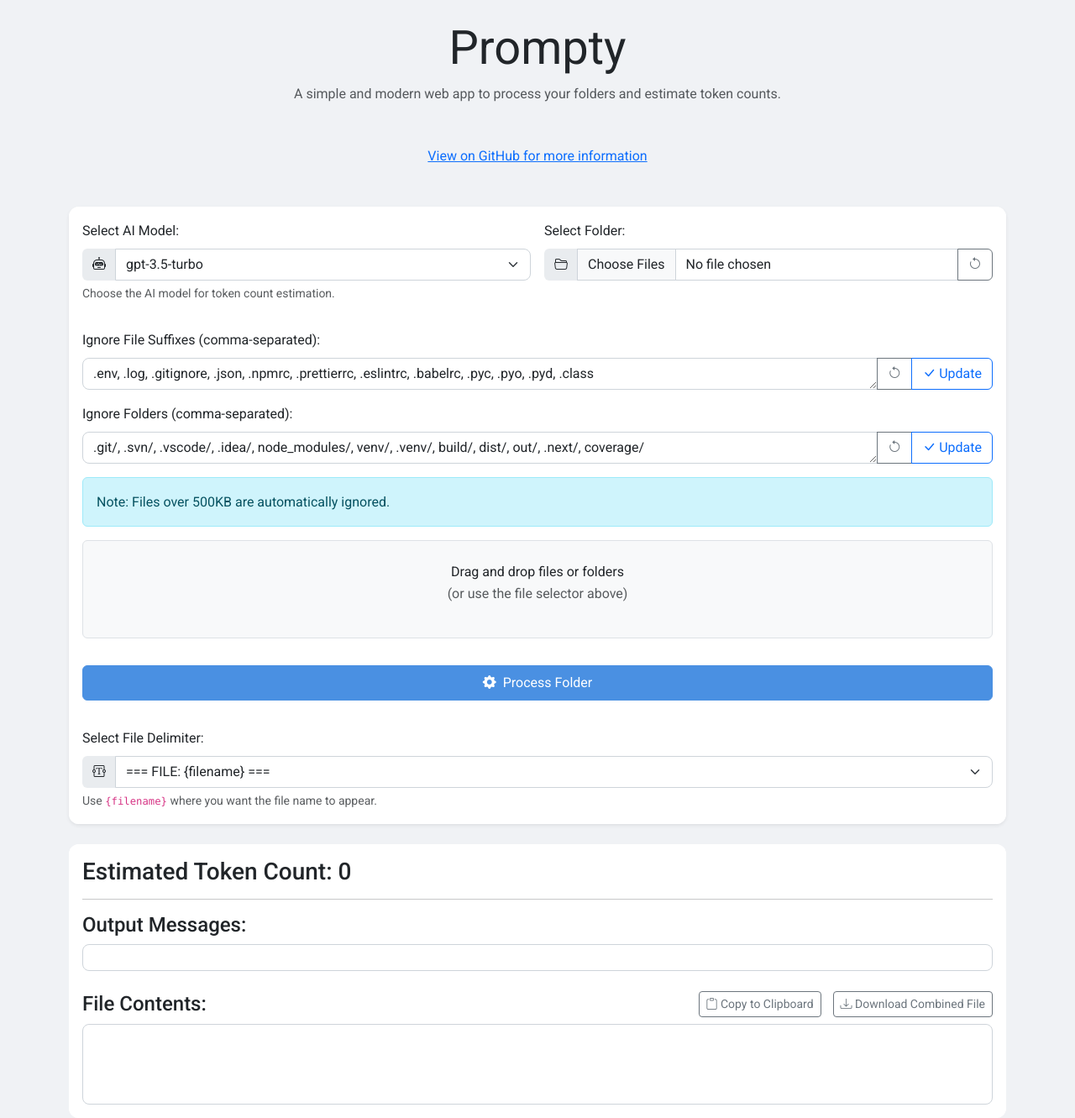
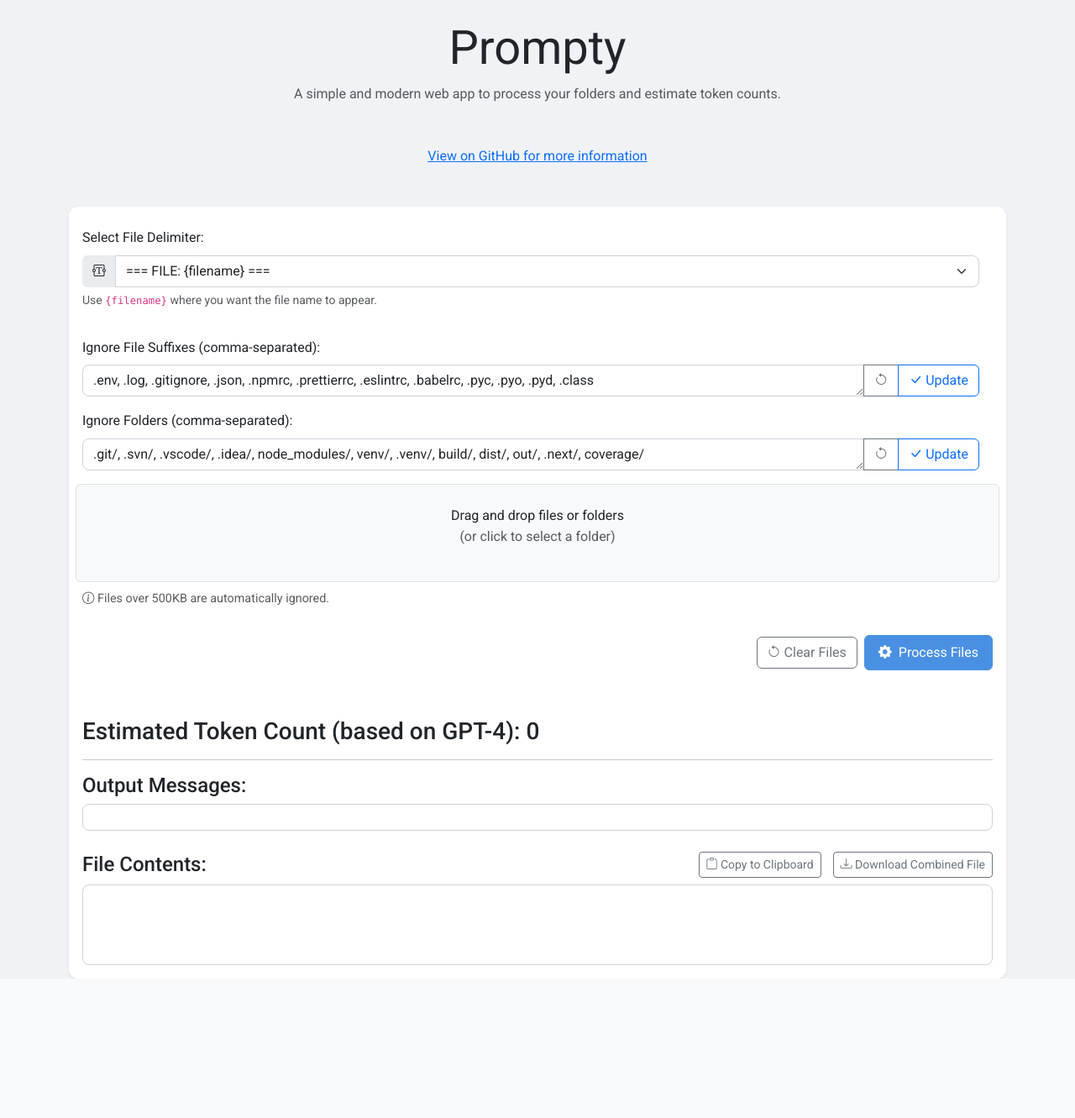
Before and after one commit to BrettNorm/Prompty, a Flask app: page / in a window 1280 px wide. Shown: the whole page at 84% size. After the commit the page ends 1165 px from the top, so only its background shows below. Run offline with Flask 3, Linux system fonts and the light colour scheme; some libraries are stand-ins or nearby versions.

Commit message:
UI adjustments/consolidation

```diff
--- a/api/app.py
+++ b/api/app.py
@@ -10,18 +10,19 @@
 @app.route('/', methods=['GET', 'POST'])
 def index():
     if request.method == 'POST':
-        model_name = request.form.get('model')
+        model_name = 'gpt-4'
         ignore_suffixes = request.form.get('ignore_suffixes', '')
         ignore_folders = request.form.get('ignore_folders', '')
         files = request.files.getlist('files')
+
 
         delimiter = request.form.get('delimiter', '=== FILE: {filename} ===')
 
         if '{filename}' not in delimiter:
             return jsonify({'error': "Delimiter must include '{filename}' placeholder."}), 400
 
-        if not files or not model_name:
-            return jsonify({'error': 'Missing files or model selection'}), 400
+        if not files:
+            return jsonify({'error': 'Missing files'}), 400
 
 
         result = process_files(files, model_name, ignore_suffixes, ignore_folders, delimiter)
--- a/api/templates/index.html
+++ b/api/templates/index.html
@@ -207,67 +207,43 @@
         <div class="card-body">
           <form id="upload-form" method="post" enctype="multipart/form-data">
             <div class="row g-3">
-              <!-- AI Model Selection -->
-              <div class="col-12 col-md-6">
-                <label for="model-select" class="form-label">
-                  Select AI Model:
+
+            <!-- Delimiter Selection -->
+            <div class="row g-3 mt-2">
+              <div class="col-12">
+                <label for="delimiter-select" class="form-label">
+                  Select File Delimiter:
                 </label>
                 <div class="input-group">
                   <span class="input-group-text">
-                    <i class="bi bi-robot"></i>
+                    <i class="bi bi-textarea-t"></i>
                   </span>
-                  <select
-                    class="form-select"
-                    id="model-select"
-                    name="model"
-                    aria-describedby="modelHelp"
-                  >
-                    <option value="gpt-3.5-turbo">gpt-3.5-turbo</option>
-                    <option value="gpt-4">gpt-4</option>
-                    <option value="text-davinci-003">text-davinci-003</option>
-                    <option value="text-curie-001">text-curie-001</option>
-                    <option value="code-davinci-002">code-davinci-002</option>
+                  <select class="form-select" id="delimiter-select" name="delimiter">
+                    <option value="default" selected>=== FILE: {filename} ===</option>
+                    <option value="markdown">## {filename}</option>
+                    <option value="simple">-- {filename} --</option>
+                    <option value="custom">Custom...</option>
                   </select>
                 </div>
-                <div id="modelHelp" class="form-text">
-                  Choose the AI model for token count estimation.
+                <!-- Custom Delimiter Input -->
+                <div id="custom-delimiter-input" style="display: none;" class="mt-2">
+                  <label for="custom-delimiter" class="form-label">
+                    Enter Custom Delimiter:
+                  </label>
+                  <input
+                    type="text"
+                    class="form-control"
+                    id="custom-delimiter"
+                    name="custom_delimiter"
+                    placeholder="Use {filename} where you want the file name to appear"
+                  />
                 </div>
-              </div>
-              <!-- Folder Selection and Start Over Button -->
-              <div class="col-12 col-md-6">
-                <label for="folder-input" class="form-label">
-                  Select Folder:
-                </label>
-                <div class="input-group">
-                  <span class="input-group-text">
-                    <i class="bi bi-folder2-open"></i>
-                  </span>
-                  <input
-                    type="file"
-                    class="form-control"
-                    id="folder-input"
-                    name="files"
-                    webkitdirectory
-                    directory
-                    multiple
-                    accept=".py,.pyw,.pyx,.pxd,.pxi,.js,.jsx,.mjs,.cjs,.ts,.tsx,.html,.htm,.xhtml,.css,.scss,.sass,.less,.xml,.xsl,.xslt,.svg,.json,.jsonl,
-                    .yaml,.yml,.md,.markdown,.tex,.ltx,.r,.Rmd,.rb,.rake,.gemspec,.php,.phtml,.php3,.php4,.php5,.phps,.java,.jsp,.c,.cpp,.cxx,.h,.hpp,.cs,
-                    .go,.swift,.kt,.kts,.scala,.sc,.rs,.pl,.pm,.t,.lua,.sh,.bash,.zsh,.fish,.ps1,.psm1,.psd1,.sql,.vue,.ng.html,.hbs,.handlebars,.ejs,.pug,
-                    .ini,.toml,.properties,.env,Dockerfile,docker-compose.yml,.gitignore,.gitattributes,.editorconfig,.csv,.tsv,.txt,.rst,.adoc,.asciidoc,
-                    .log,.license,.copying,.readme,.changelog,.bat,.cmd,.vbs,.pdf"
-                    onchange="handleFileSelect(event)"
-                  />
-                  <button
-                    type="button"
-                    class="btn btn-outline-secondary"
-                    onclick="clearSelection()"
-                    title="Start Over"
-                  >
-                    <i class="bi bi-arrow-counterclockwise"></i>
-                  </button>
+                <div id="delimiterHelp" class="form-text">
+                  Use <code>{filename}</code> where you want the file name to appear.
                 </div>
               </div>
             </div>
+
             <!-- Ignore Lists Textareas with Individual Reset and Update Buttons -->
             <div class="row g-3 mt-3">
              <!-- Ignore File Suffixes -->
@@ -333,14 +309,6 @@
                   </button>
                 </div>
               </div>
-
-
-
-            </div>
-
-            <!-- Size Limit Note -->
-            <div class="alert alert-info mt-3" role="alert">
-              Note: Files over 500KB are automatically ignored.
             </div>
 
             <!-- Drag-and-Drop Area with Click Functionality -->
@@ -351,54 +319,45 @@
             >
               <p class="mb-0">Drag and drop files or folders</p>
               <p class="text-muted">
-                (or use the file selector above)
+                (or click to select a folder)
               </p>
             </div>
+            <!-- Size Limit Note -->
+              <p class="text-muted mt-2" style="font-size: 0.9rem;">
+                <i class="bi bi-info-circle"></i> Files over 500KB are automatically ignored.
+              </p>
+
 
             <!-- Selected files list -->
             <ul id="file-list" class="list-group mt-3"></ul>
-            <!-- Process Files Button-->
-            <div class="d-flex justify-content-end mt-3">
-              <button type="submit" class="btn btn-primary w-100 w-md-auto">
-                <i class="bi bi-gear-fill me-1"></i> Process Folder
+
+            <!-- Process Files and Clear Files Buttons -->
+            <div class="d-flex justify-content-end align-items-center flex-wrap mt-0">
+              <button
+                type="button"
+                class="btn btn-outline-secondary me-2"
+                onclick="clearSelection()"
+                title="Clear Files"
+              >
+                <i class="bi bi-arrow-counterclockwise"></i> Clear Files
+              </button>
+              <button type="submit" class="btn btn-primary">
+                <i class="bi bi-gear-fill me-1"></i> Process Files
               </button>
             </div>
 
-            <!-- Delimiter Selection -->
-            <div class="row g-3 mt-3">
-              <div class="col-12">
-                <label for="delimiter-select" class="form-label">
-                  Select File Delimiter:
-                </label>
-                <div class="input-group">
-                  <span class="input-group-text">
-                    <i class="bi bi-textarea-t"></i>
-                  </span>
-                  <select class="form-select" id="delimiter-select" name="delimiter">
-                    <option value="default" selected>=== FILE: {filename} ===</option>
-                    <option value="markdown">## {filename}</option>
-                    <option value="simple">-- {filename} --</option>
-                    <option value="custom">Custom...</option>
-                  </select>
-                </div>
-                <!-- Custom Delimiter Input -->
-                <div id="custom-delimiter-input" style="display: none;" class="mt-2">
-                  <label for="custom-delimiter" class="form-label">
-                    Enter Custom Delimiter:
-                  </label>
+
             <input
-                    type="text"
-                    class="form-control"
-                    id="custom-delimiter"
-                    name="custom_delimiter"
-                    placeholder="Use {filename} where you want the file name to appear"
+              type="file"
+              id="folder-input"
+              name="files"
+              webkitdirectory
+              directory
+              multiple
+              accept=".py, .js, .html, .css, .md, .txt, .docx, .pdf, etc."
+              onchange="handleFileSelect(event)"
+              style="display: none;"
             />
-                </div>
-                <div id="delimiterHelp" class="form-text">
-                  Use <code>{filename}</code> where you want the file name to appear.
-                </div>
-              </div>
-            </div>
 
           </form>
         </div>
@@ -413,7 +372,7 @@
         <!-- Results Section -->
         <div class="card mt-4">
           <div class="card-body">
-          <h3>Estimated Token Count: <span id="token-count">0</span></h3>
+            <h3>Estimated Token Count (based on GPT-4): <span id="token-count">0</span></h3>
             <hr />
             <h4>Output Messages:</h4>
             <div id="output" class="mb-3" aria-live="polite" aria-atomic="true"></div>
@@ -429,7 +388,7 @@
               >
                 <i class="bi bi-clipboard"></i> Copy to Clipboard
               </button>
-              <!-- New Download Button -->
+              <!-- Download Button -->
               <button
                 type="button"
                 class="btn btn-outline-secondary btn-sm ms-2"
@@ -744,7 +703,7 @@
             return;
           }
           var formData = new FormData();
-          formData.append("model", $("#model-select").val());
+          formData.append("model", "gpt-4");
           formData.append("ignore_suffixes", $("#ignore-suffixes").val());
           formData.append("ignore_folders", $("#ignore-folders").val());
 
```
Lines whose indentation alone changed are shown as unchanged.
